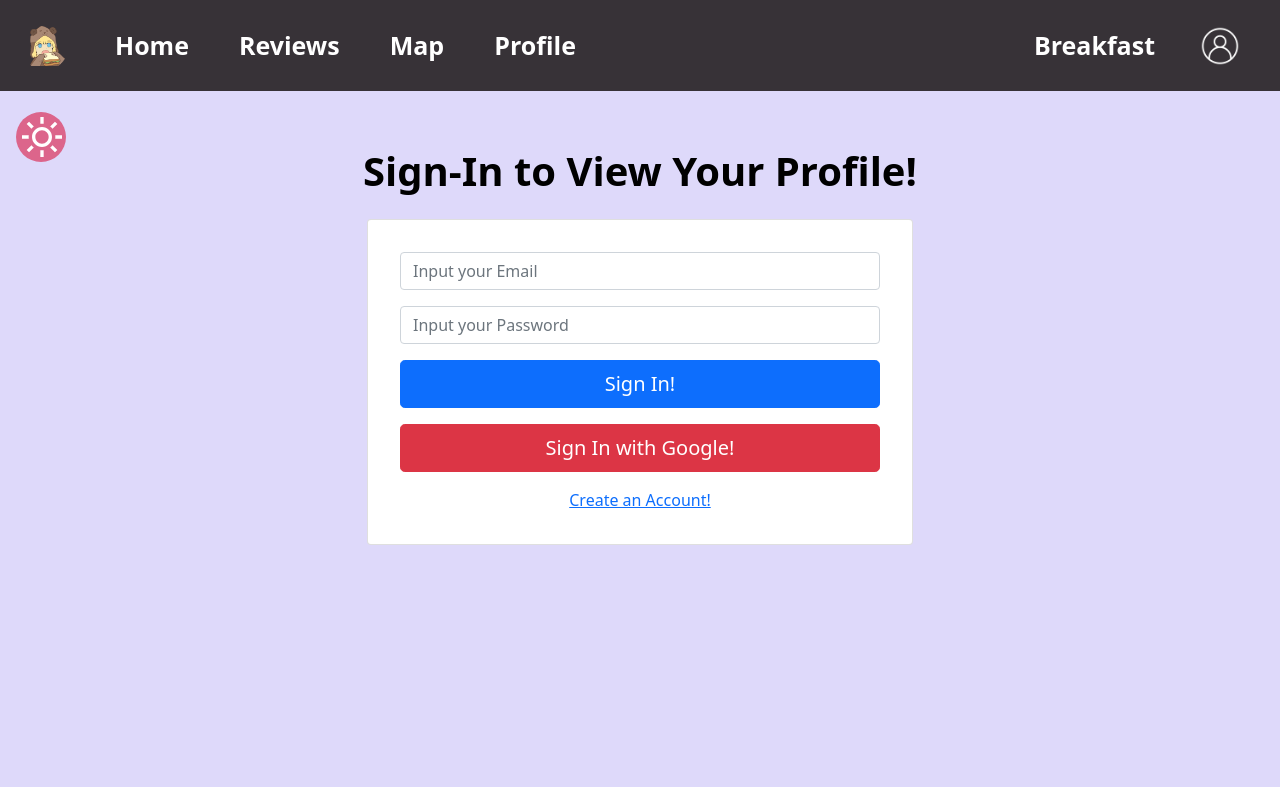
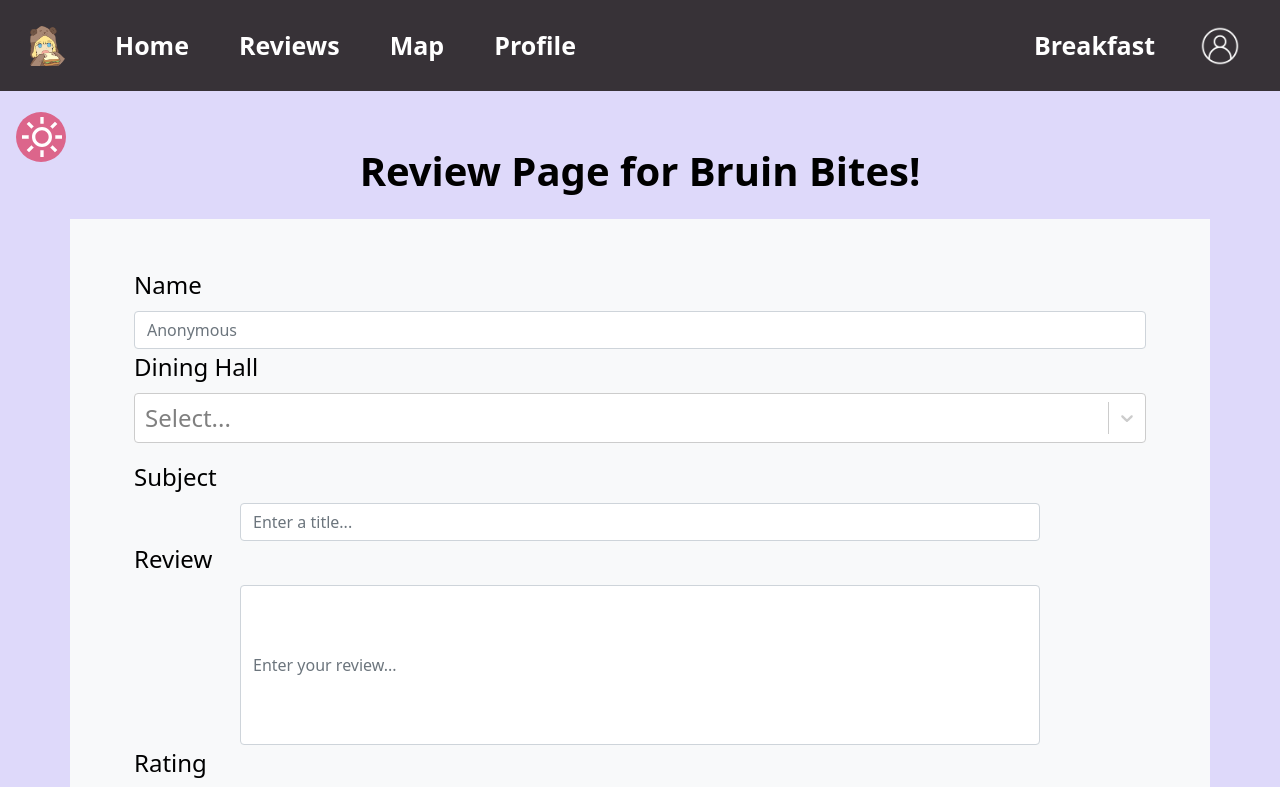
Before and after one commit to 35L-sleepy-tamagos/bruin-bites, a React (Create React App) app in the folder bites-frontend/: page /reviews in a window 1280 px wide. Shown: the top 787 px of the page. Built offline with nearby package versions, Linux system fonts and the light colour scheme; no server answers; the database is empty.

Commit message:
reverted a change where users couldn't see reviews without being logged in

```diff
--- a/bites-frontend/src/App.js
+++ b/bites-frontend/src/App.js
@@ -58,7 +58,6 @@ function App() {
         return;
       }
       setUser(user);
-      console.log(user);
     });
   });
 
@@ -72,7 +71,7 @@ function App() {
         <Route path="/" element={<Home user={user} />}></Route>
         <Route
           path="/reviews"
-          element={user ? <Review user={user} /> : <SignIn />}
+          element={<Review user={user} />}
         ></Route>
         <Route path="/profile" element={<Profile />}></Route>
         <Route path="/map" element={<Map user={user} />}></Route>
--- a/bites-frontend/src/pages/Review.js
+++ b/bites-frontend/src/pages/Review.js
@@ -198,7 +198,7 @@ function Review({ user }) {
         return;
       }
 
-      values.uid = user.uid;
+      values.uid = user ? user.uid : 0;
       const prevLastDining = userDetails.lastDining
       createReview(values).then(() => {
         setRefetchUser(true);
@@ -211,7 +211,9 @@ function Review({ user }) {
       }
       else {
         setShowDiningNotif(true);
-        createDining(values.diningHall, values.uid);
+        if (user) {
+          createDining(values.diningHall, values.uid);
+        }
       }
 
       getReviews().then((reviews) => {
@@ -249,7 +251,6 @@ function Review({ user }) {
   };
 
   return (
-    user && (
       <Container>
         <Row>
           <Col className="mb-3">
@@ -371,7 +372,6 @@ function Review({ user }) {
         </Row>
       </Container>
     )
-  );
 }
 
 export default Review;
```
